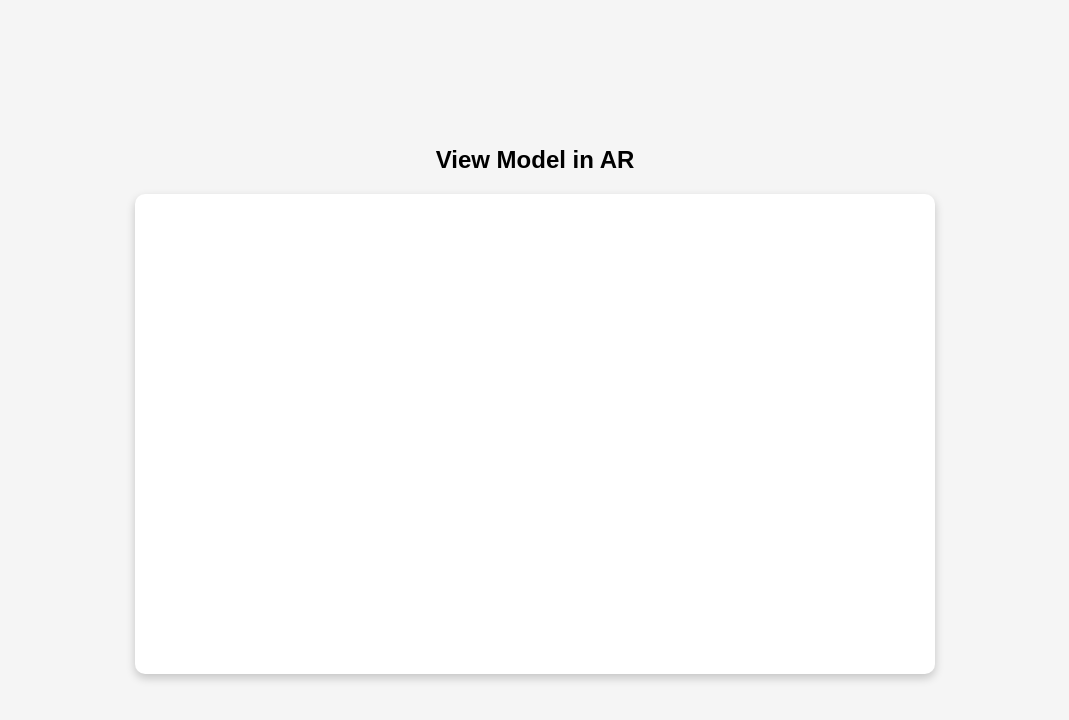
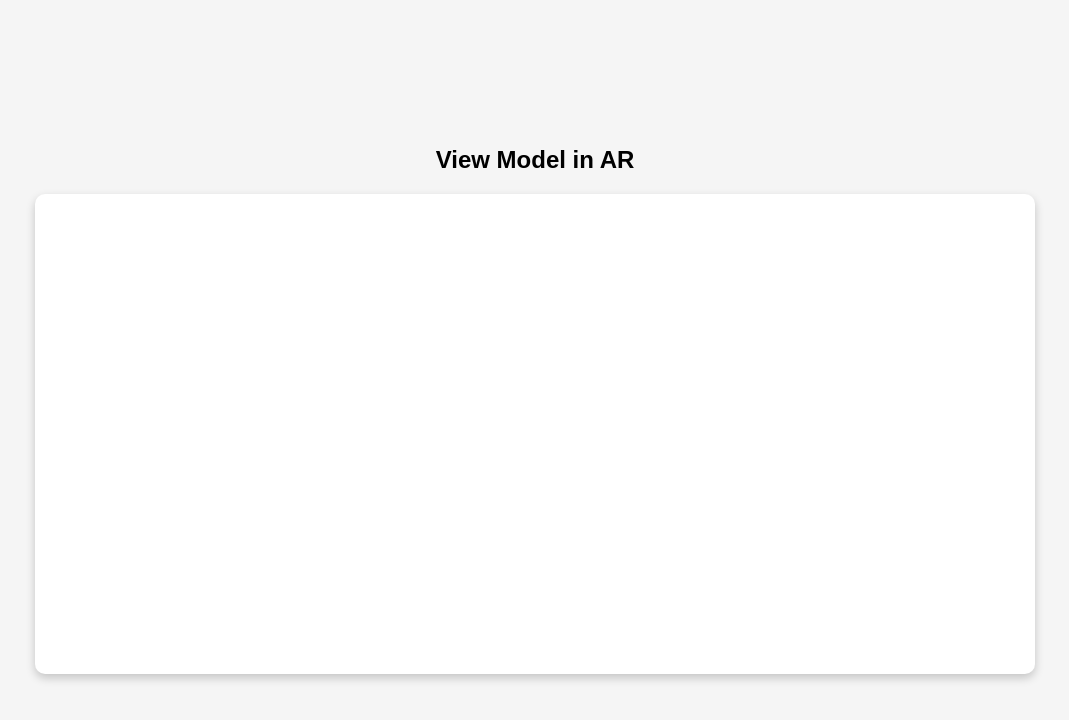
Before and after one commit to DavidSNunes/3dmodelsworker_wrangler, a plain HTML site: page viewer.html in a window 1280 px wide. Shown: the whole page, without its empty margins (105-1174 px from the left). Drawn offline with Linux system fonts and the light colour scheme.

Commit message:
Update viewer.html

```diff
--- a/viewer.html
+++ b/viewer.html
@@ -21,8 +21,8 @@
             margin-bottom: 20px;
         }
         model-viewer {
-            width: 80vw; /* Make it 80% of the viewport width */
-            max-width: 800px; /* Maximum size for large screens */
+            width: 100vw; /* Make it 80% of the viewport width */
+            max-width: 1000px; /* Maximum size for large screens */
             height: 60vh; /* 60% of the viewport height */
             max-height: 600px; /* Prevent it from getting too big */
             background-color: #fff;
```
